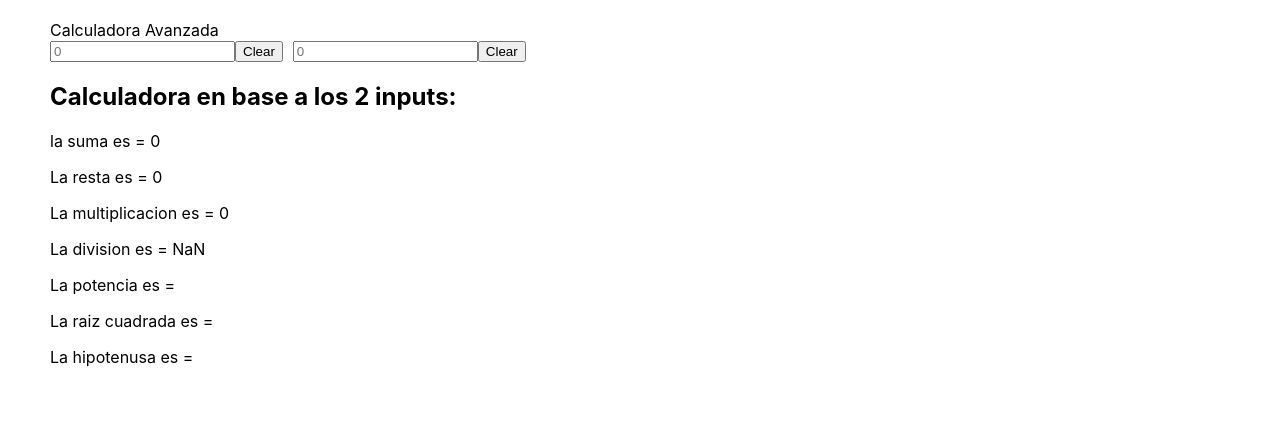
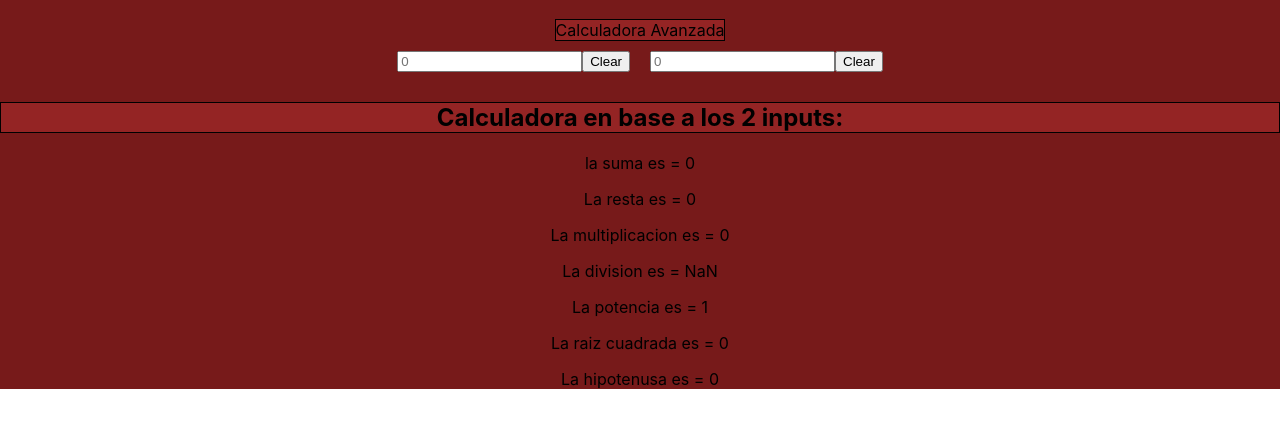
Before and after one commit to marianovatri/Calculadora-Avanzada, a React (Create React App) app in the folder Calculadora/: page / in a window 1280 px wide. Shown: the top 428 px of the page. Built offline with nearby package versions, Linux system fonts and the light colour scheme.

Commit message:
Hyp,Cuad,Pot&Css

```diff
--- a/Calculadora/src/App.css
+++ b/Calculadora/src/App.css
@@ -1,25 +1,26 @@
 .App {
-  text-align: left;
-  padding-left: 50px;
+  text-align: center;
+  background-color: #771a1a;
   padding-top: 20px;
 }
 
-.Calculo {
-  margin-left: 10px;
+
+label, h2 {
+  background-color: #942424;
+  border: 1px solid black;
 }
 
-.App-header {
-  background-color: #282c34;
-  min-height: 100vh;
-  display: flex;
-  flex-direction: column;
-  align-items: center;
-  justify-content: center;
-  font-size: calc(10px + 2vmin);
-  color: white;
+
+.Calculo {
+  margin: 10px;
+
 }
+
+
 
 .contenedor {
   display: flex;
+  justify-content: center;
+ background-color: #771a1a;
 
 }
--- a/Calculadora/src/App.js
+++ b/Calculadora/src/App.js
@@ -14,6 +14,9 @@ function App() {
   const [resta, setResta] = useState()
   const [mult, setMult] = useState()
   const [div, setDiv] = useState()
+  const [cuad, setCuad] = useState()
+  const [pot, setPot] = useState()
+  const [hyp, setHyp] = useState()
 
 
 
@@ -23,6 +26,12 @@ function App() {
     setResta(Number(num1) - Number(num2))
     setMult(Number(num1) * Number(num2))
     setDiv(Number(num1) / Number(num2))
+    setCuad(Math.sqrt((num1 * num1) + (num2 * num2)))
+    setPot(Math.pow(num1, num2))
+    setHyp(Math.hypot(num1, num2))
+
+
+
   },[datos])
 
 
@@ -44,7 +53,7 @@ function App() {
       <div className="contenedor">
         <form >
 
-          <div >
+          <div className="Calculo" >
               <input type="number" placeholder="0" onChange={handleInput} name="num1"></input>
               <button type="reset">Clear</button>
           </div>
@@ -53,20 +62,20 @@ function App() {
 
         <form >
           <div className="Calculo">
-              <input type="number" placeholder="0" onChange={handleInput} name="num2"></input>
-              <button type="reset" >Clear</button>
+              <input  type="number" placeholder="0" onChange={handleInput} name="num2"></input>
+              <button onClick type="reset" >Clear</button>
           </div>
           </form>
       </div>
 
           <h2>Calculadora en base a los 2 inputs: </h2>
            <p>la suma es = {suma}  </p>
-           <p>La resta es = {resta}   </p>
-           <p>La multiplicacion es = {mult}   </p>
-           <p>La division es =  {div}  </p>
-           <p>La potencia es =  </p>
-           <p>La raiz cuadrada es =  </p>
-           <p>La hipotenusa es =  </p>
+           <p>La resta es = {resta}    </p>
+           <p>La multiplicacion es = {mult}    </p>
+           <p>La division es =  {div}   </p>
+           <p>La potencia es = {pot}   </p>
+           <p>La raiz cuadrada es =  {cuad}  </p>
+           <p>La hipotenusa es = {hyp}  </p>
 
 
 
```
